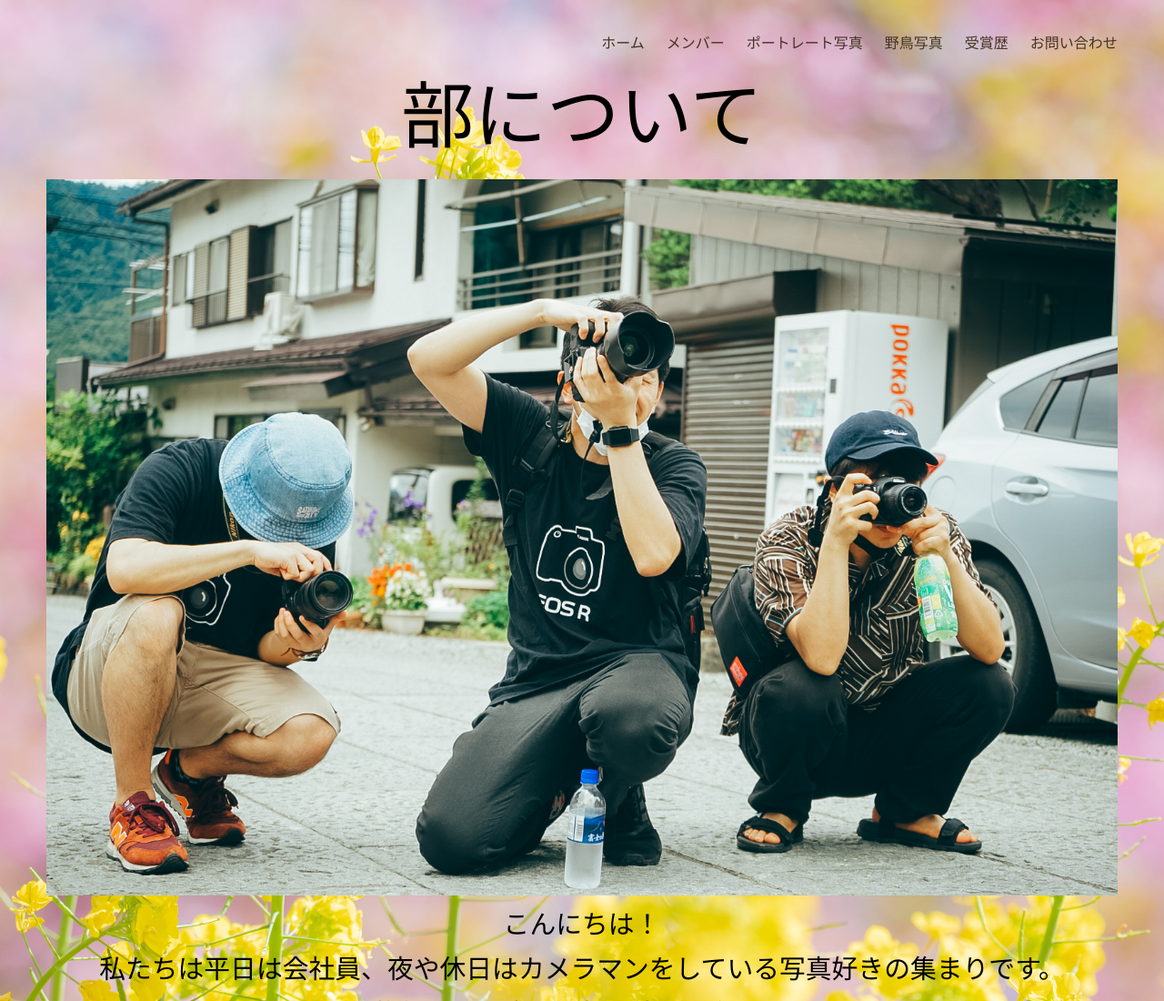
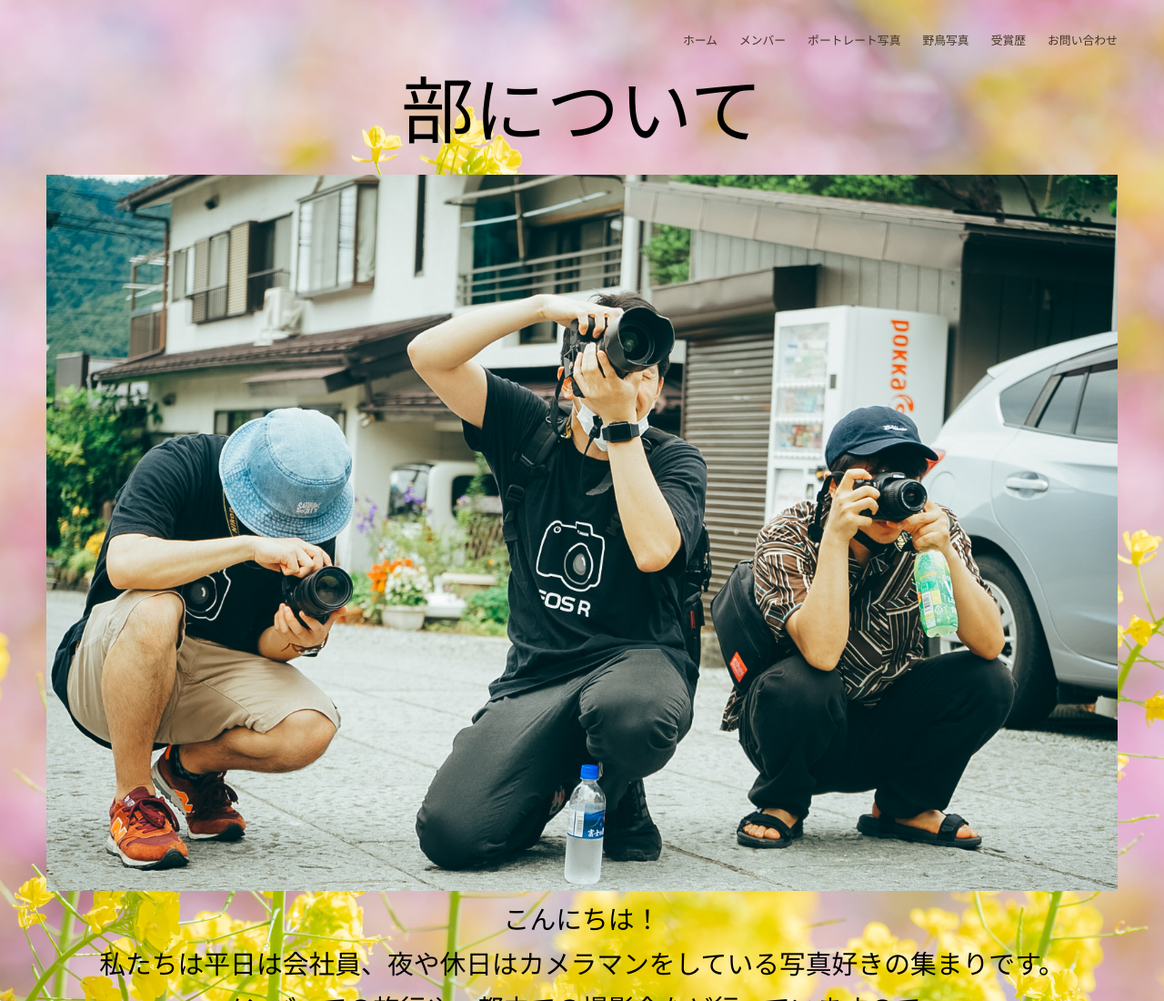
Before and after one commit to Teto-html/aboutclub, a plain HTML site: page index.html in a window 1280 px wide. Shown: the top 1100 px of the page at 91% size. Drawn offline with nearby package versions, Linux system fonts and the light colour scheme; some packages are replaced by stand-ins of ours.

Commit message:
Update style_club.css

```diff
--- a/style_club.css
+++ b/style_club.css
@@ -22,7 +22,7 @@ img{
 }
 .main-nav{
   display: flex;
-  font-size: 1.0rem;
+  font-size: 0.8rem;
   text-transform: uppercase;
   margin-top: 34px;
   list-style: none;
```
